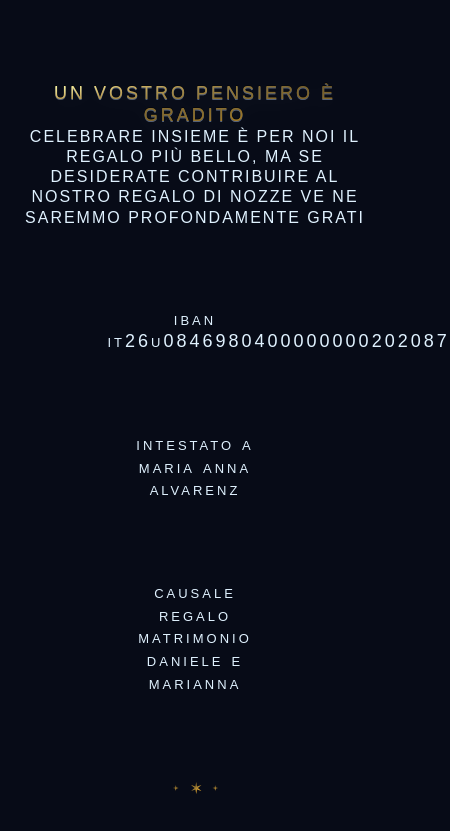
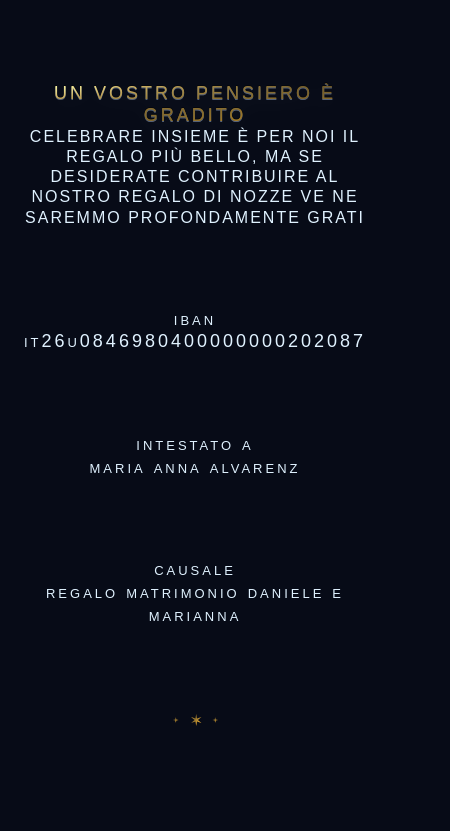
Before and after one commit to marulango/marianna-daniele, a plain HTML site: page index.html in a window 390 px wide. Shown: the part 1002-1833 px from the top of the page, 450 px wide, since content can reach past the window. Drawn offline with Linux system fonts and the light colour scheme; a web font is replaced by a local one.

Commit message:
Update index.html
fixes alignment for mobile

```diff
--- a/index.html
+++ b/index.html
@@ -101,7 +101,7 @@
 		<div class="row divider"></div>
 
 		<div class="row center-lg center-sm center-md center-xs middle-xs">
-			<div class="col-sm-6 col-xs-6 col-md-4 col-lg-4">
+			<div class="col-sm-12 col-xs-12 col-md-4 col-lg-4">
 				<h4>IBAN</h4>
 				<h5>IT26U0846980400000000202087</h5>
 
@@ -111,7 +111,7 @@
 		<div class="row divider"></div>
 
 		<div class="row center-lg center-sm center-md center-xs middle-xs">
-			<div class="col-sm-6 col-xs-6 col-md-4 col-lg-4">
+			<div class="col-sm-12 col-xs-12 col-md-4 col-lg-4">
 				<h4>INTESTATO A</h4>
 				<h5>Maria Anna Alvarenz</h5>
 			</div>
@@ -121,7 +121,7 @@
 
 		<div class="row center-lg center-sm center-md center-xs middle-xs">
 
-			<div class="col-sm-6 col-xs-6 col-md-4 col-lg-6">
+			<div class="col-sm-12 col-xs-12 col-md-4 col-lg-6">
 				<h4>Causale</h4>
 				<h5>Regalo Matrimonio Daniele E Marianna</h5>
 
```
